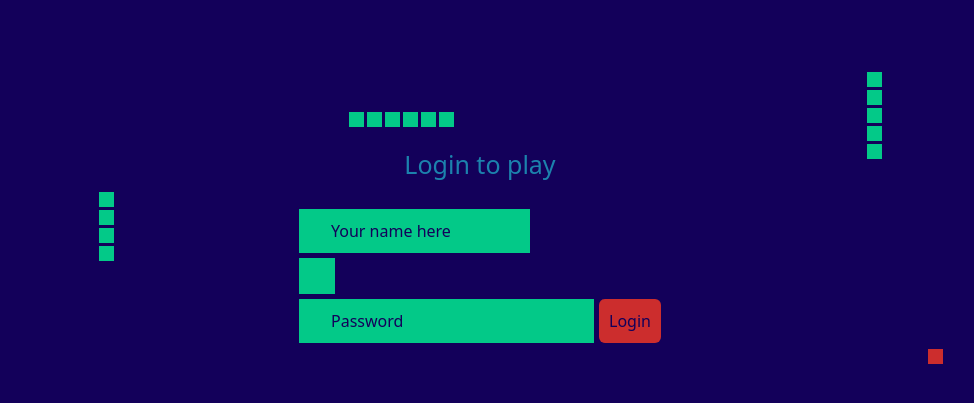
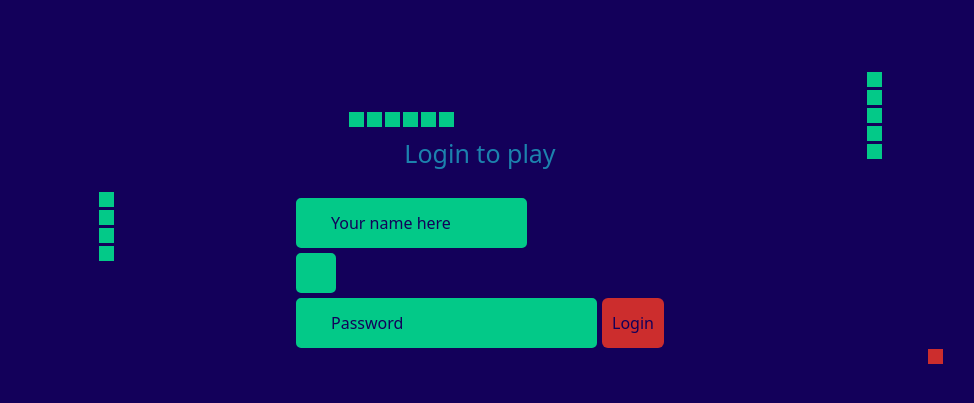
Before and after one commit to austinmckamey/CS260-Start-up, a plain HTML site: page app/pages/login/login.html in a window 1280 px wide. Shown: the part 291-694 px from the top of the page, without its empty margins (160-1134 px from the left). Drawn offline with nearby package versions, Linux system fonts and the light colour scheme.

Commit message:
Styling for input, no Bootstrap there.

```diff
--- a/app/styling/main.css
+++ b/app/styling/main.css
@@ -127,6 +127,9 @@
 	text-decoration: none;
 	display: inline-block;
 	font-size: 16px;
+	border-style: solid;
+	border-color: var(--green);
+	border-radius: 5px;
 }
 
 .username {
@@ -157,6 +160,7 @@
 .login button:hover {
 	background-color: var(--green);
 	color: var(--focus);
+	transition: 0.3s;
 }
 
 .header {
@@ -165,10 +169,13 @@
 }
 
 .big-block {
-	height: 36px;
-	width: 36px;
+	height: 40px;
+	width: 40px;
 	margin-top: 5px;
 	background-color: var(--green);
+	border-style: solid;
+	border-color: var(--green);
+	border-radius: 5px;
 }
 
 .block {
```
